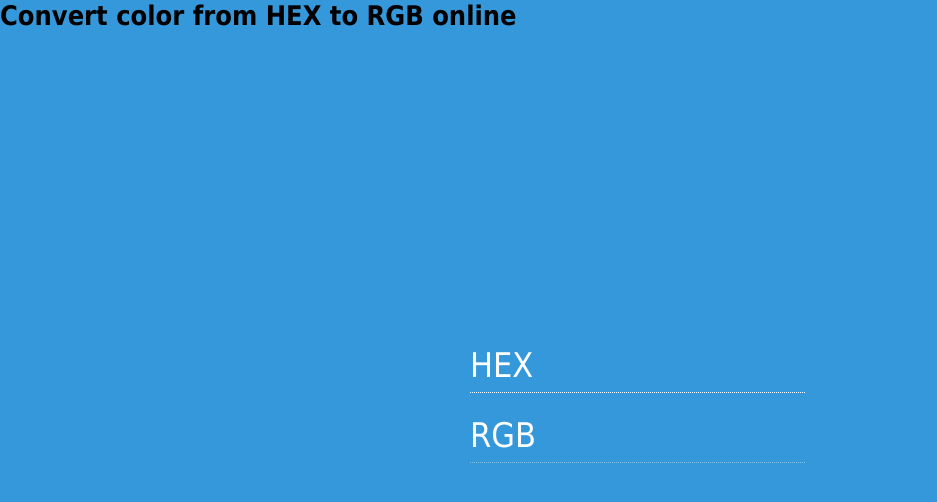
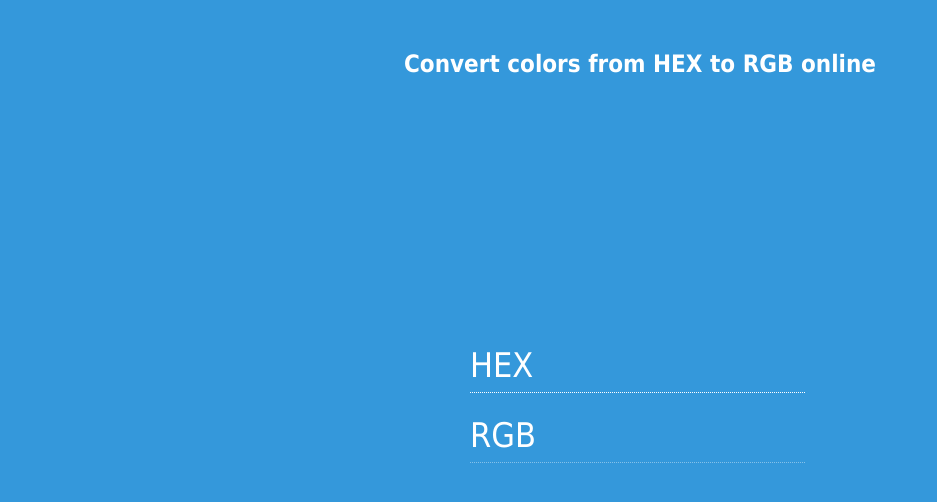
Before and after one commit to williankeller/convert-colors-hex-rgb, a plain HTML site: page index.html in a window 1280 px wide. Shown: the whole page, without its empty margins (0-937 px from the left). Drawn offline with nearby package versions, Linux system fonts and the light colour scheme.

Commit message:
Improve title position

```diff
--- a/index.html
+++ b/index.html
@@ -2,14 +2,14 @@
 <html>
   <head>
     <meta charset='utf-8'>
-      <title>Convert color from HEX to RGB online</title>
+      <title>Convert colors from HEX to RGB online</title>
     <meta http-equiv="X-UA-Compatible" content="chrome=1">
     <meta name="viewport" content="width=device-width, initial-scale=1, maximum-scale=1">
       <meta name="robots" content="index, follow">
       <link rel="stylesheet" href="sources/styles.css">
   </head>
   <body class="pagina-clara">
-  <h2>Convert color from HEX to RGB online</h2>
+  <h2 class="pagina-titulo">Convert colors from HEX to RGB online</h2>
   <div id="area-conversao">
       <input id="hex" type="text" placeholder="HEX" autocomplete="off" maxlength="7">
       <input id="rgb" type="text" placeholder="RGB" autocomplete="off">
--- a/sources/styles.css
+++ b/sources/styles.css
@@ -43,7 +43,7 @@ input:focus {
 	outline: none;
 }
 
-.title {
+.pagina-titulo {
 	position: relative;
 display: block;
 margin: 50px auto;
@@ -52,6 +52,7 @@ line-height: 1.2;
 text-align: center;
 color: #fff;
 }
+
 #area-conversao {
 	width: 340px;
 	height: 125px;
@@ -65,10 +66,10 @@ color: #fff;
 }
 
 .pagina-escura {
-	color: #222!important;
+	color: #222 !important;
 }
 .pagina-escura input {
-	color: #222!important;
+	color: #222 !important;
 	border-bottom-color: rgba(0, 0, 0, 0.4);
 }
 .pagina-escura input:focus {
@@ -77,9 +78,6 @@ color: #fff;
 
 .pagina-clara .pagina-titulo {
 	color: #fff;
-}
-.pagina-clara .pagina-titulo:hover {
-	color: #ccc;
 }
 .pagina-clara input {
 	color: #fff!important;
```
